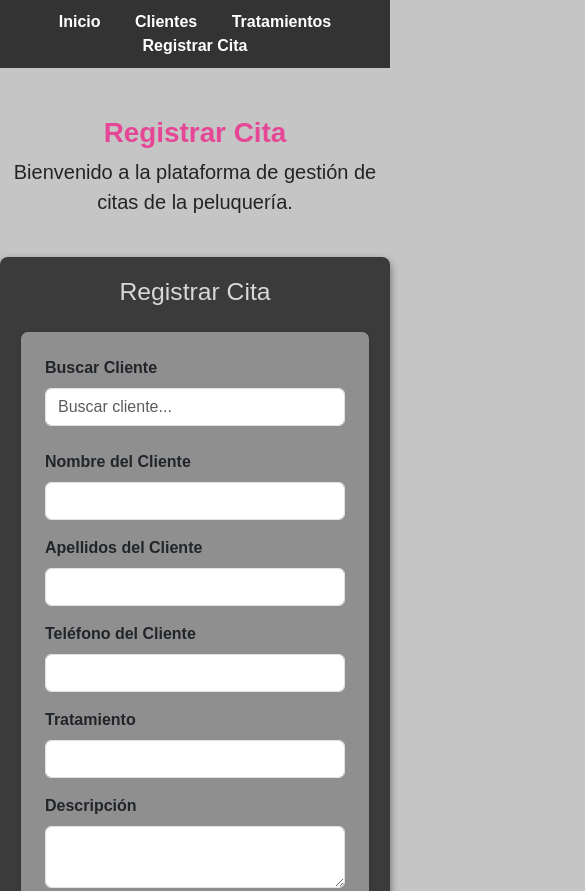
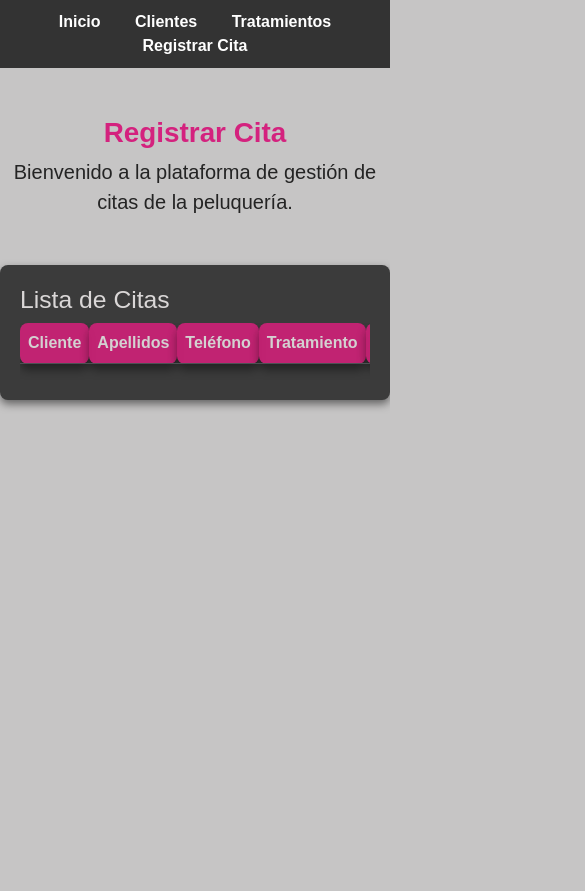
Before and after one commit to IsabellaTobon/beautyManagement, a website: page frontend/registrarCita.html in a window 390 px wide. Shown: the top 891 px of the page, 585 px wide, since content can reach past the window. After the commit the page ends 844 px from the top, so only its background shows below. Drawn offline with nearby package versions, Linux system fonts and the light colour scheme.

Commit message:
mejorar front y responsividad

```diff
--- a/frontend/assets/css/styles.css
+++ b/frontend/assets/css/styles.css
@@ -12,7 +12,7 @@ h1, h2 {
 }
 
 #titulo {
-    color: #f01b86bd;
+    color: #d60973dd;
     font-weight: bold;
 }
 
@@ -46,7 +46,7 @@ button:hover, .btn-primary:hover {
 .table th {
     background-color: #f01b86bd;
     box-shadow: 0px 6px 10px rgba(0, 0, 0, 0.4);
-    border-radius: 50px;
+    border-radius: 8px;
     color: #d4d1d1;
 }
 
@@ -111,3 +111,11 @@ a:hover {
 .seccion.active, .subseccion.active {
     display: block;
 }
+
+.table-responsive {
+    overflow-x: auto;
+}
+
+.table th, .table td {
+    white-space: nowrap;
+}
--- a/frontend/assets/js/main.js
+++ b/frontend/assets/js/main.js
@@ -1,8 +1,20 @@
-baseUrl = 'http://localhost:3000';
+const baseUrl = 'http://localhost:3000';
 
 document.addEventListener("DOMContentLoaded", function() {
     configurarBusquedaClientes();
 });
+
+function mostrarSeccion(seccionId) {
+    const secciones = document.querySelectorAll('.container-custom');
+    secciones.forEach(seccion => {
+        seccion.classList.add('d-none');
+    });
+
+    const seccion = document.getElementById(seccionId);
+    if (seccion) {
+        seccion.classList.remove('d-none');
+    }
+}
 
 function configurarBusquedaClientes() {
     const buscarClienteInput = document.getElementById('buscarCliente');
--- a/frontend/registrarCita.html
+++ b/frontend/registrarCita.html
@@ -23,7 +23,7 @@
     </div>
 
     <!-- Formulario para agregar una nueva cita -->
-    <div class="container container-custom">
+    <div id="registrarCita" class="container container-custom d-none">
         <h2 class="text-center mb-4">Registrar Cita</h2>
         <form id="formAgregarCita" class="card p-4 shadow-sm">
             <div class="mb-3">
@@ -72,9 +72,10 @@
     </div>
 
     <!-- Tabla de citas -->
-    <div class="container mt-5">
+    <div class="container mt-5 container-custom">
         <h2>Lista de Citas</h2>
-        <table class="table table-striped table-hover" id="tablaCitas">
+        <div class="table-responsive">
+            <table class="table table-striped table-hover text-center" id="tablaCitas">
                 <thead class="table-dark">
                     <tr>
                         <th>Cliente</th>
@@ -92,6 +93,7 @@
                 </tbody>
             </table>
         </div>
+    </div>
 
     <!-- Archivo JavaScript -->
     <script src="./assets/js/main.js"></script>
```
Also changed, not shown: frontend/clientes.html (+1 -1 lines), frontend/tratamientos.html (+1 -1 lines). Lines whose indentation alone changed are shown as unchanged.
